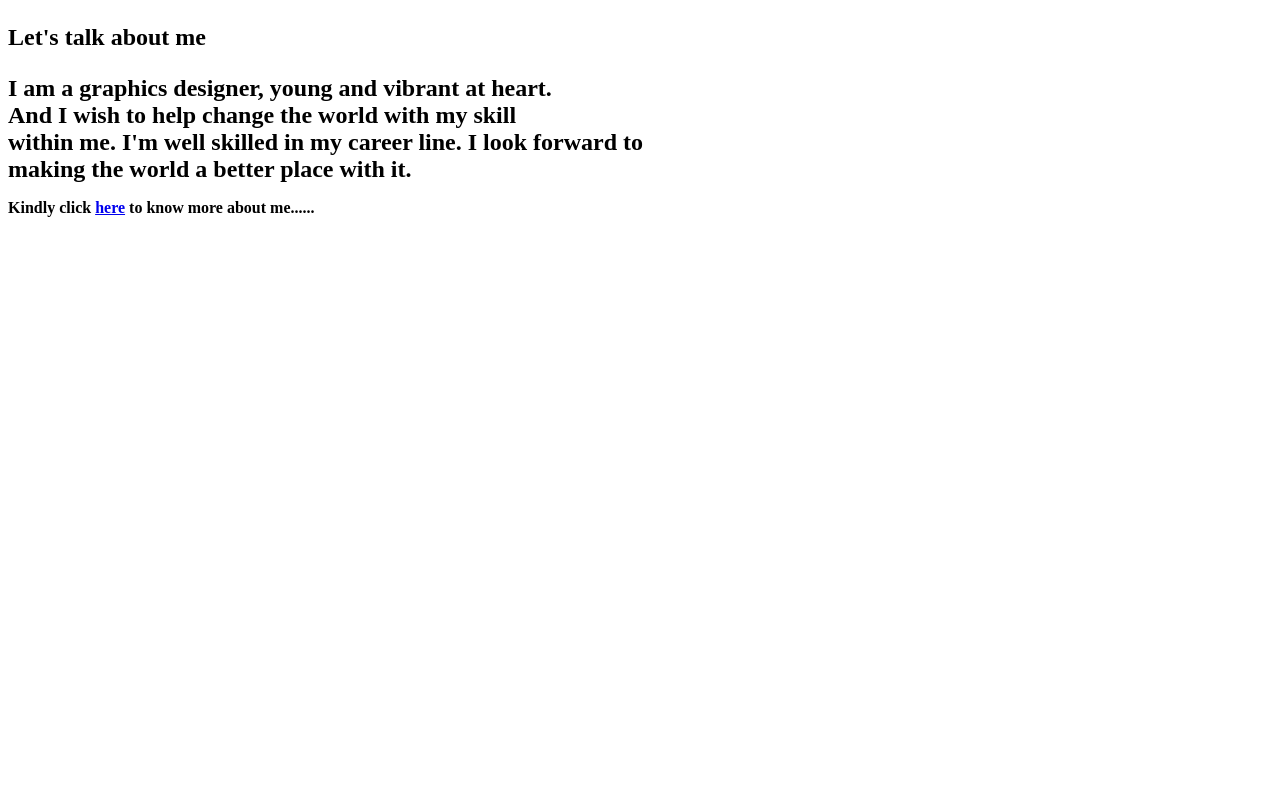
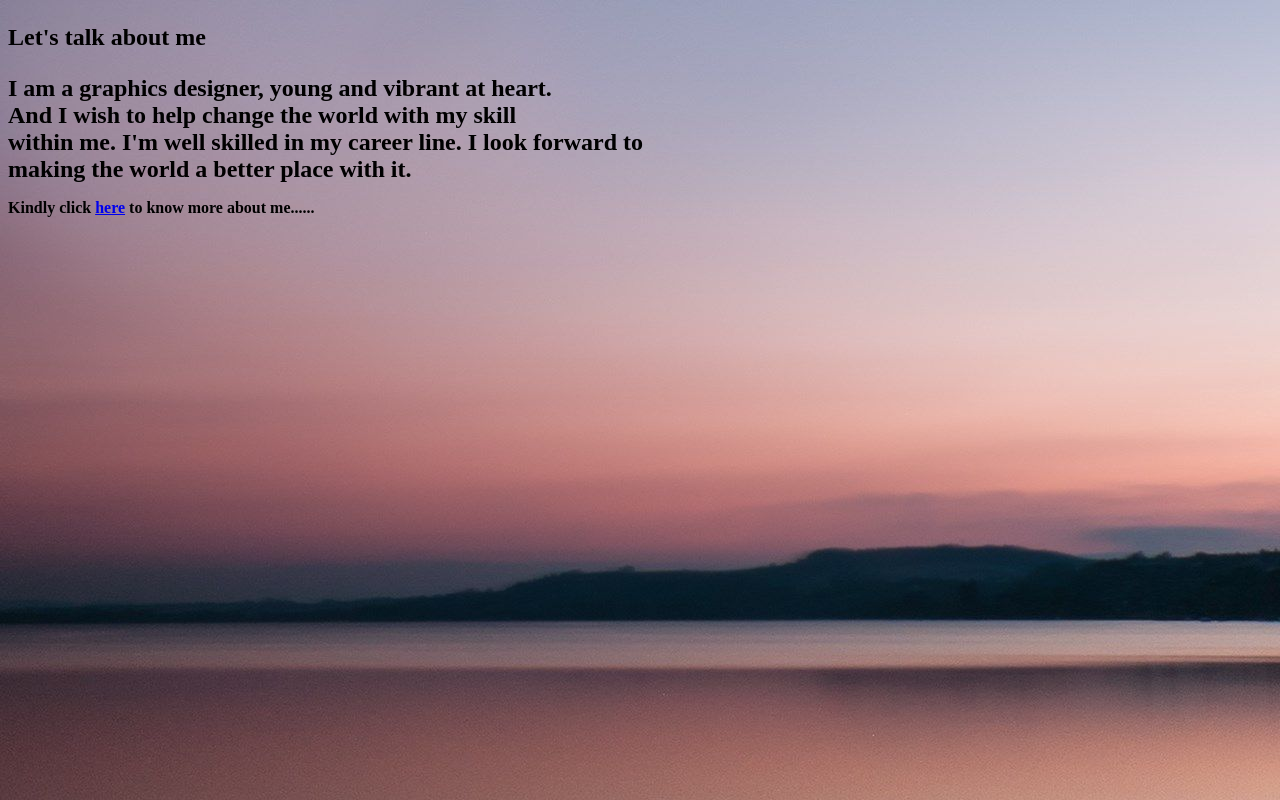
Before and after one commit to omotayo56/Omotayo-graphics-design, a plain HTML site: page About.html in a window 1280 px wide. Drawn offline with Linux system fonts and the light colour scheme.

Commit message:
Update About.html

```diff
--- a/About.html
+++ b/About.html
@@ -11,7 +11,7 @@
 </style>
 </head>
 
-<body background="../../Pictures/Camera Roll/85a63d38b79cf83a40c227027e2631b1.jpg">
+<body background="about bg.jpg">
 <p class="style1"><strong>Let's talk about me</strong></p>
 <p><span class="style1"><strong>I am a graphics designer, young and vibrant at heart. <br />
   And I wish to help change the world with my skill<br />
```
